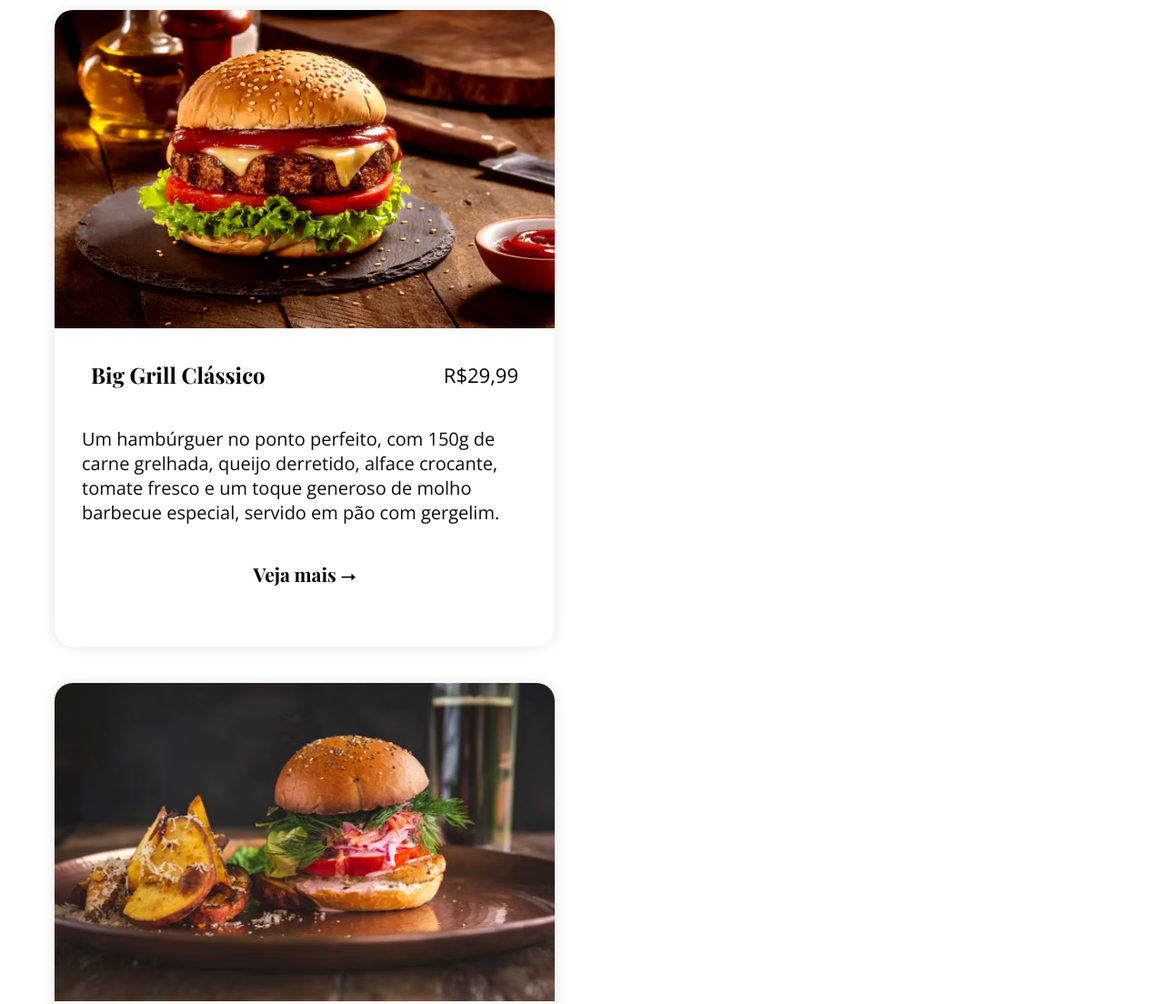
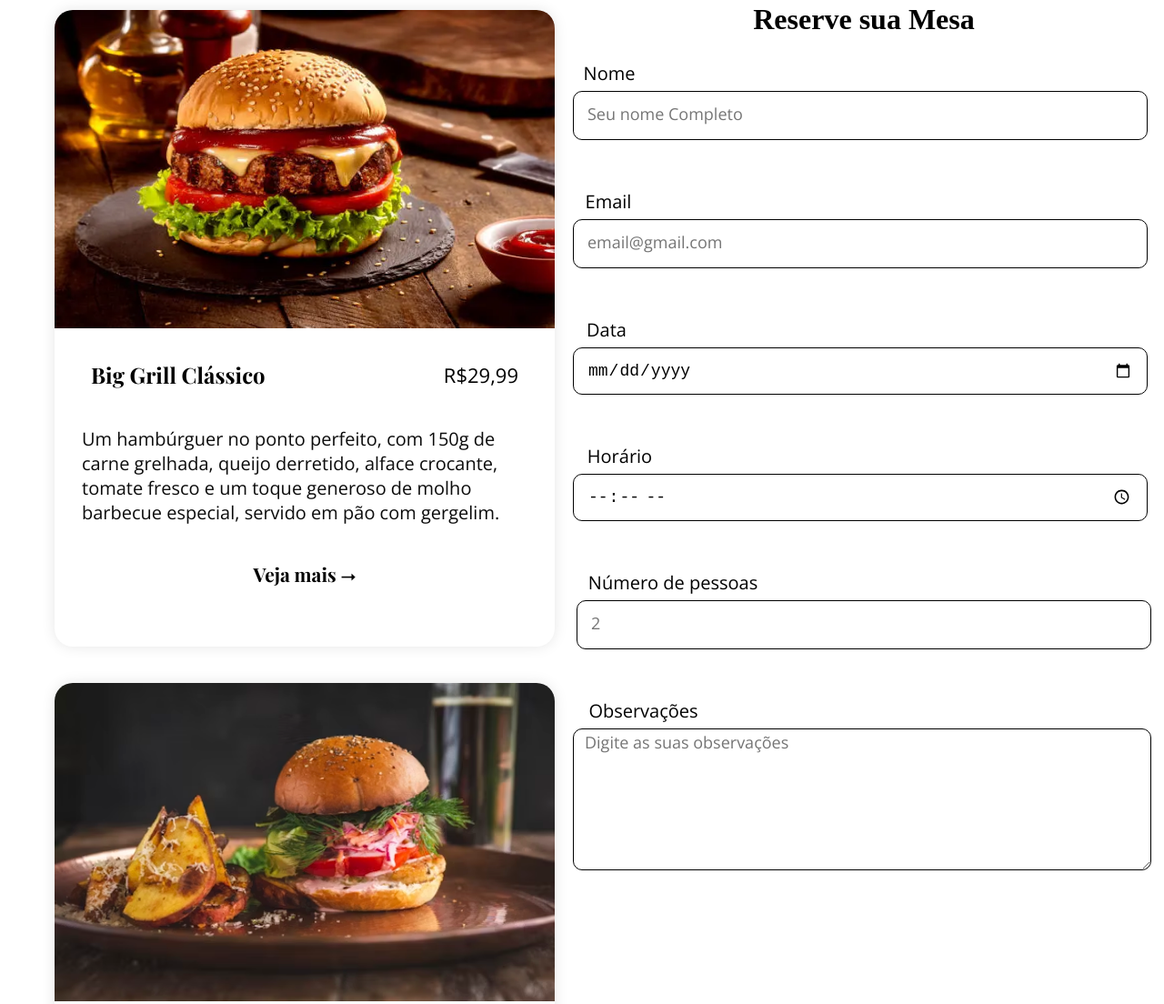
Before and after one commit to vinizaoda17/Restaurante, a plain HTML site: page Site/index.html in a window 1280 px wide. Shown: the part 1803-2907 px from the top of the page at 91% size. Drawn offline with nearby package versions, Linux system fonts and the light colour scheme.

Commit message:
VZ-02 feat: reservar mesas

```diff
--- a/Site/index.html
+++ b/Site/index.html
@@ -25,22 +25,40 @@
     </div>
 </header>
 
+
+
 <body>
+
+
     <div class="main">
+
+
         <div class="fotoMaior">
+
             <img src="fotos/restaurante_interior.jpg">
+
             <div class="textosFoto"></div>
+
             <div class="textoFoto">Uma experiência<br>gastronômica</br> inesquecível</div>
+
             <div class="pFoto">Descubra o equilibiro perfeito entre sabores tradicioais
-                e <br>inovação culinária em um ambiente acolhedor e sofisticado</div>
+                e <br>inovação culinária em um ambiente acolhedor e sofisticado
+            </div>
+
             <div class="Opcoes">
                 <a href="cardapio.html">Ver Cardápio</a>
                 <a href="reserva.html">Reservar Mesas</a>
             </div>
+
         </div>
 
+
+
         <div class="corpo">
+
+
             <div class="pratos">
+
                 <div class="tituloPratos">
                     <h1>Pratos em destaque</h1>
                     <p>Nossa seleção especial de pratos preparados com ingredientes frescos e
@@ -48,55 +66,117 @@
                 </div>
 
                 <div class="meio">
+
                     <div class="box">
+
                         <img src="fotos/hamburguer.jpg" class="foto">
+
                         <div class="titulo-preco">
                             <h2>Chicken Fresh Deluxe</h2>
                             <h3>R$27,99</h3>
                         </div>
+
                         <p>Filé de frango grelhado no ponto certo, com queijo cheddar cremoso, cebola roxa em rodelas, tomate,
                             alface crocante e molho especial da casa. Tudo isso no tradicional pão com gergelim.</p>
+
                         <a href="cardapio.html">Veja mais &#11106;</a>
+
                     </div>
 
                     <div class="box">
+
                         <img src="fotos/xTradicional.webp" class="foto">
+
                         <div class="titulo-preco">
                             <h2>Big Grill Clássico</h2>
                             <h3>R$29,99</h3>
                         </div>
+
                         <p>Um hambúrguer no ponto perfeito, com 150g de carne grelhada, queijo derretido, alface crocante,
                             tomate fresco e um toque generoso de molho barbecue especial, servido em pão com gergelim.</p>
+
                         <a href="cardapio.html">Veja mais &#11106;</a>
+
                     </div>
 
                     <div class="box">
+
                         <img src="fotos/hamburguerbaita.avif" class="foto">
+
                         <div class="titulo-preco">
                             <h2>Burger Rústico do Chef</h2>
                             <h3>R$39,90</h3>
                         </div>
+
                         <p>Hambúrguer artesanal com pão de brioche, maionese temperada, tomate fresco, folhas verdes crocantes,
                             ervas aromáticas e chips rústicos de batata com queijo ralado. Uma explosão de sabores autênticos e caseiros.</p>
+
                         <a href="cardapio.html">Veja mais &#11106;</a>
+
                     </div>
 
                     <div class="box">
+
                         <img src="fotos/xiii.avif" class="foto">
+
                         <div class="titulo-preco">
                             <h2>Big Smash Supreme</h2>
                             <h3>R$49,90</h3>
                         </div>
+
                         <p>Um hambúrguer duplo smash com queijo cheddar derretido, cebola caramelizada, picles, pimentões grelhados e molho especial da casa,
                             servido em um pão brioche com gergelim. Uma escolha ousada para quem tem fome de verdade.</p>
+
                         <a href="cardapio.html">Veja mais &#11106;</a>
+
                     </div>
+
+                    <div class="box">
+
+                        <img src="fotos/bebidadois.avif" class="foto">
+
+                        <div class="titulo-preco">
+                            <h2>Burger Rústico do Chef</h2>
+                            <h3>R$39,90</h3>
+                        </div>
+
+                        <p>Hambúrguer artesanal com pão de brioche, maionese temperada, tomate fresco, folhas verdes crocantes,
+                            ervas aromáticas e chips rústicos de batata com queijo ralado. Uma explosão de sabores autênticos e caseiros.</p>
+
+                        <a href="cardapio.html">Veja mais &#11106;</a>
+
+                    </div>
+
+                    <div class="box">
+
+                        <img src="fotos/bebidas.avif" class="foto">
+
+                        <div class="titulo-preco">
+                            <h2>Big Smash Supreme</h2>
+                            <h3>R$49,90</h3>
+                        </div>
+
+                        <p>Um hambúrguer duplo smash com queijo cheddar derretido, cebola caramelizada, picles, pimentões grelhados e molho especial da casa,
+                            servido em um pão brioche com gergelim. Uma escolha ousada para quem tem fome de verdade.</p>
+
+                        <a href="cardapio.html">Veja mais &#11106;</a>
+
+                    </div>
+
                 </div>
+
             </div>
 
+
+
             <div class="lateral">
+
+
+
                 <div class="video">
+
                     <h2>Nossa culinária</h2>
+
                     <div class="video-container">
                         <iframe src="https://www.youtube.com/embed/FC7WjsbI_Mo"
                             title="YouTube video player"
@@ -105,30 +185,104 @@
                             allowfullscreen>
                         </iframe>
                     </div>
+
                     <p>
-                        Este vídeo mostra um pouco do nosso restaurante:
-                        o ambiente acolhedor, a paixão pela culinária e o cuidado em cada detalhe. É uma amostra da experiência única que oferecemos,
-                        onde cada prato conta uma história e cada visita se torna memorável.
+                        Dá o play e vem ver como a gente prepara tudo com cuidado, ingredientes de qualidade e aquele toque especial que faz toda a diferença no sabor.
                     </p>
+
                 </div>
 
+
+
                 <div class="atendimento">
+
                     <h2>Horários de atendimentos</h2>
+
                     <div class="linha">
                         <p>Segunda - Quinta</p>
                         <p class="horario">12h00 - 23h00</p>
                     </div>
+
                     <div class="linha">
                         <p>Sexta - Sábado</p>
                         <p class="horario">12h00 - 00h00</p>
                     </div>
+
                     <div class="linha">
                         <p>Domingo</p>
                         <p class="horario">12h00 - 22h00</p>
                     </div>
+
                 </div>
+
+
+
+                <div class="Reserva">
+
+                    <div class="tituloMesa">
+                        <h2>Reserve sua Mesa</h2>
+                    </div>
+                <form action="Reserva" method="get">
+
+                    <div class="formulaN">
+                     <label for="nome">Nome</label>
+                     <input type="text" placeholder="Seu nome Completo" id="nome" name="nome" style="font-size: 18px; padding-left: 15px; padding-right: 15px;">
+                    </div>
+
+                    <br><br><br>
+
+                    <div class="formulaE">
+                     <label for="Email">Email</label>
+                     <input type="email" placeholder="email@gmail.com" id="Email" name="Email" style="font-size: 18px; padding-left: 15px; padding-right: 15px;">
+                    </div>
+
+                    <br><br><br>
+
+                    <div class="formulaD">
+                     <label for="data">Data</label>
+                     <input type="date" id="Data" name="Data" style="font-size: 18px; padding-left: 15px; padding-right: 15px;">
+                    </div>
+
+                    <br><br><br>
+
+                    <div class="formulaH">
+                     <label for="horario">Horário</label>
+                     <input type="time" id="Hora" name="Hora" style="font-size: 18px; padding-left: 15px; padding-right: 15px;">
+                    </div>
+
+                    <br><br><br>
+
+                    <div class="formula">
+                     <label for="Pessoas">Número de pessoas</label>
+                    </div>
+
+                     <input type="number" placeholder="2" id="Pessoas" name="Pessoas" style="font-size: 18px; padding-left: 15px; padding-right: 15px;">
+
+                     <br><br><br><br>
+
+                     <div class="obs">
+                        <div class="formulaO">
+                          <label for="Observacoes">Observações</label>
+                          <textarea placeholder="Digite as suas observações" id="Obs" name="Observacoes" oninput="autoResize(this)"></textarea>
+                        </div>
+                      </div>
+
+                </form>
+                </div>
+
+
+
+
             </div>
         </div>
+
+
+        <div class="final">
+            <h1>Fique por Dentro das Novidades</h1>
+            <p>Increva-se para receber nossas promoções especiais, eventos gastronômicos e <br> novidades do cardápio.</p>
+        </div>
+
+
     </div>
 </body>
 
--- a/Site/styleHome.css
+++ b/Site/styleHome.css
@@ -203,11 +203,12 @@ body, html {
 /* =============================== QUADRADO =================== */
 .lateral {
   flex-direction: column;
+  margin-right: 20px;
 }
 
 .video {
   width: 600px;
-  height: 600px;
+  height: 560px;
   background-color: white;
   border-radius: 20px;
   padding: 20px;
@@ -284,3 +285,98 @@ body, html {
   font-size: 22px;
   font-weight: 400;
 }
+
+.Reserva{
+  width: 640px;
+  height: 640px;
+  background-color: rgb(255, 255, 255)  ;
+  margin-top: 80px;
+}
+
+.Reserva h2{
+  font-size: 32px;
+}
+
+
+input{
+  height: 50px;
+  width: 600px;
+  border-radius: 10px;
+  box-shadow: 0 0 0px rgba(0, 0, 0, 0.5);
+  margin-top: 6px;
+  font-size: 18;
+  border: 1px solid black;
+}
+
+input::-webkit-input-placeholder{
+  font-family: 'Open Sans', sans-serif;
+  font-size: 18px;
+}
+
+label{
+  font-family: 'Open Sans', sans-serif;
+  font-size: 20px;
+  margin-top: 80px;
+  padding-left: 10px;
+}
+
+.obs textarea{
+  height: 150px;
+  width: 630px;
+  border-radius: 10px;
+  box-shadow: 0 0 0px rgba(0, 0, 0, 0.5);
+  font-size: 18px;
+  margin-top: 6px;
+  border: 1px solid black;
+}
+
+textarea::-webkit-input-placeholder{
+  font-family: 'Open Sans', sans-serif;
+  font-size: 18px;
+  padding-left: 10px;
+}
+
+.formula{
+padding-right: 430px;
+}
+
+.formulaH{
+  padding-right: 547px;
+}
+
+.formulaE{
+  padding-right: 572px;
+}
+
+.formulaN{
+  padding-right: 570px;
+}
+
+.formulaD{
+  padding-right: 576px;
+}
+
+.formulaO{
+  padding-right: 495px;
+}
+
+.final{
+  display: flex;
+  flex-direction: column;
+  align-items: center;
+
+}
+
+.final h1{
+  font-size: 54px;
+  font-family: 'Playfair Display', serif;
+  margin: 0px;
+  margin-top: 100px;
+}
+
+.final p{
+  font-size: 18px;
+  font-family: 'Open Sans', sans-serif;
+  padding: 20px 20px 20px 20px;
+  margin-top: 0px;
+}
```
Also changed, not shown: Site/fotos/bebidadois.avif (added), Site/fotos/bebidas.avif (added), Site/fotos/bob.webp (deleted), Site/fotos/caca.avif (deleted).
